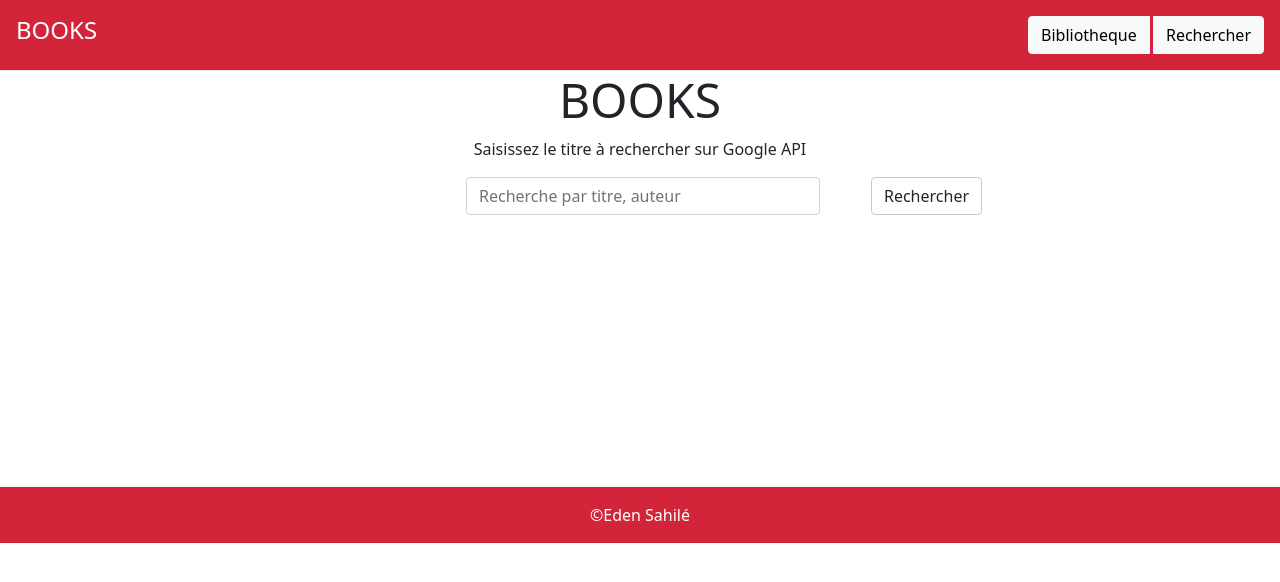
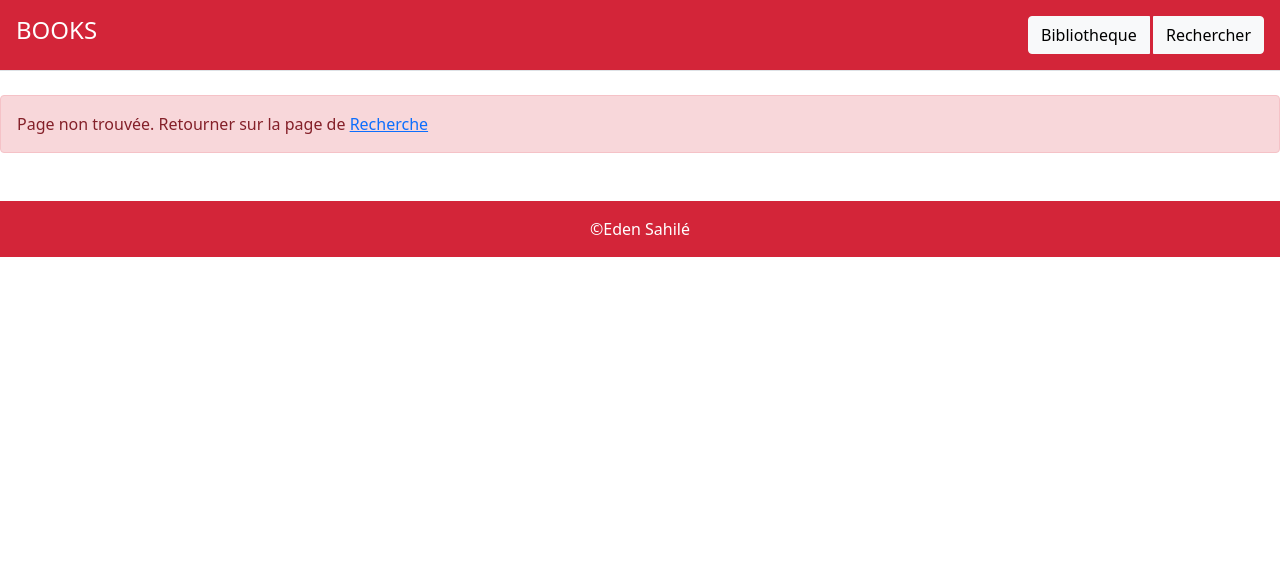
Before and after one commit to EdenSahile/my-books, a React (Create React App) app: page / in a window 1280 px wide. Shown: the top 582 px of the page. Built offline with nearby package versions, Linux system fonts and the light colour scheme.

Commit message:
ajout page 404

```diff
--- a/package.json
+++ b/package.json
@@ -2,6 +2,7 @@
   "name": "mybooks",
   "version": "0.1.0",
   "private": true,
+   "homepage":"https://EdenSahile.github.io/my-books",
   "dependencies": {
     "@testing-library/jest-dom": "^5.16.4",
     "@testing-library/react": "^13.3.0",
@@ -24,7 +25,8 @@
     "start": "react-scripts start",
     "build": "react-scripts build",
     "test": "react-scripts test",
-    "eject": "react-scripts eject"
+    "eject": "react-scripts eject",
+    "deploy":"gh-pages -d build"
   },
   "eslintConfig": {
     "extends": [
--- a/src/App.js
+++ b/src/App.js
@@ -7,6 +7,7 @@ import Navbar from './Components/Navbar';
 import Footer from './Components/Footer';
 import BibliothequeContainer from './Containers/BibliothequeContainer';
 import SearchBooksContainer from "./Containers/SearchBooksContainer.js";
+import ErrorPage from './Components/ErrorPage'
 
 
 function App() {
@@ -16,9 +17,10 @@ function App() {
     <div className="App">
       <Navbar />
       <Routes>
-        <Route path="/" element={<SearchBooksContainer />} />
+        <Route path="/my-books" element={<SearchBooksContainer />} />
 
         <Route path="/bibliotheque" element={<BibliothequeContainer />} />
+        <Route path="*" element={<ErrorPage />} />
       </Routes>
       <Footer />
     </div>
--- /dev/null
+++ b/src/Components/ErrorPage.js
@@ -0,0 +1,15 @@
+import React from "react";
+import { Link } from "react-router-dom";
+
+export const ErrorPage = () => {
+  return (
+
+    <div class="alert alert-danger mt-4" role="alert">
+     Page non trouvée. Retourner sur la page de{" "}
+        <Link to="/my-books">Recherche</Link>
+
+    </div>
+  );
+};
+
+export default ErrorPage;
```
